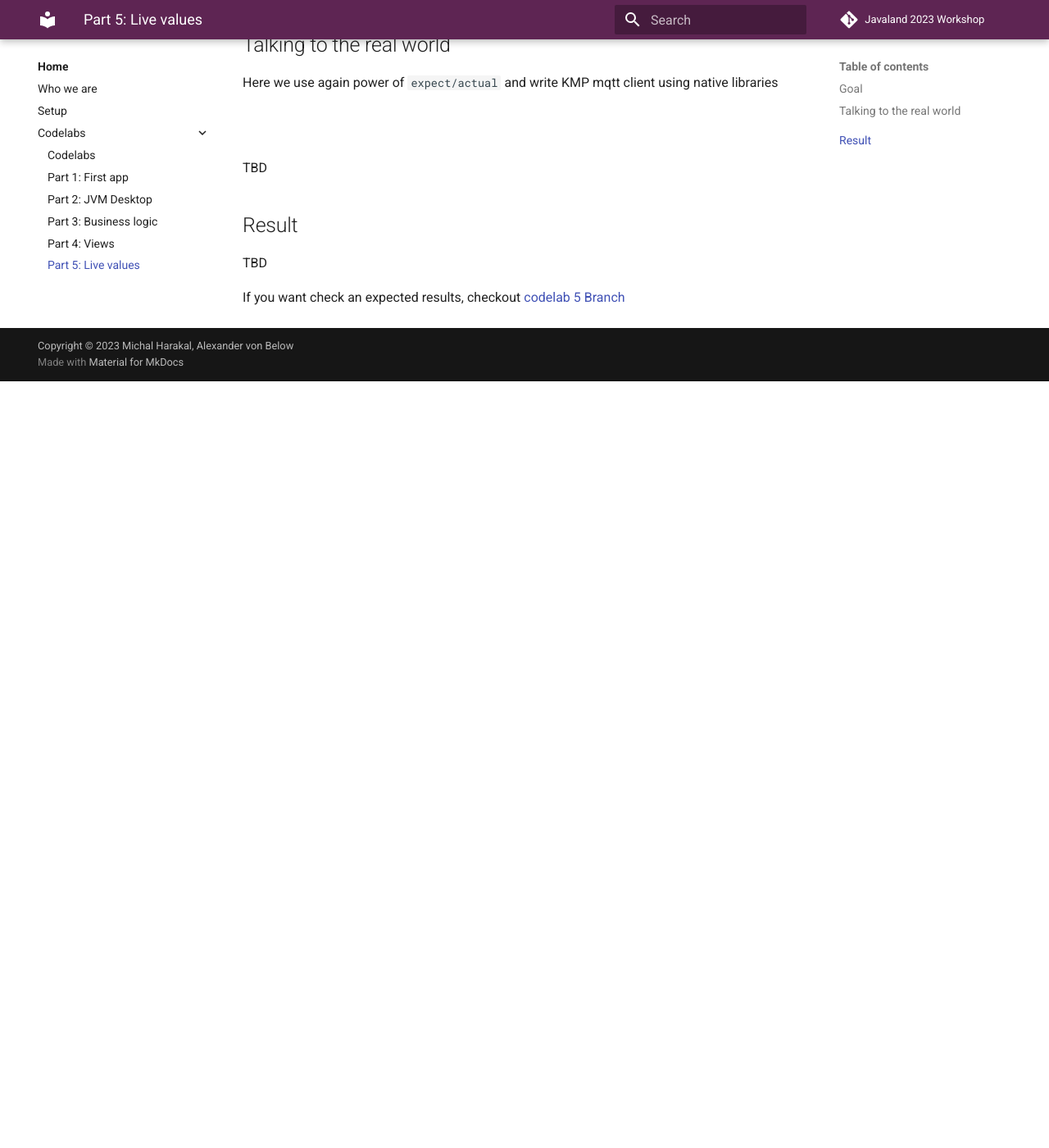
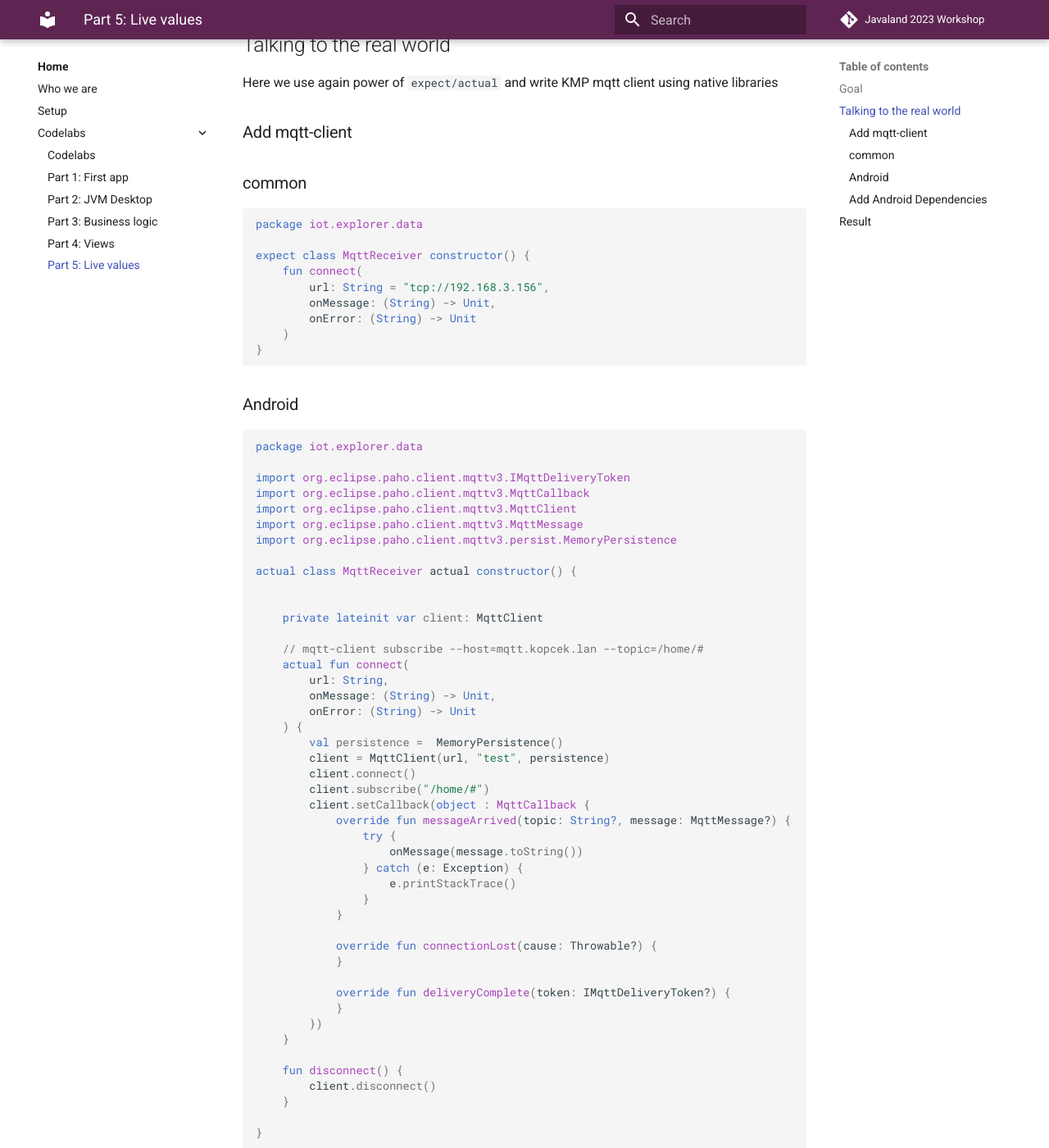
Before and after one commit to michalharakal/kmp-workshop, an MkDocs documentation site: the page built from javaland2023/mkdocs/src/doc/docs/codelab-5.md, in a window 1280 px wide and 1400 px high, scrolled down 1339 px. Shown: the whole window at 82% size. Built offline with MkDocs 1.6.1 and Material for MkDocs 9.7.7, drawn with Linux system fonts in a browser that asks for light colours; comment, search, counter and statistics services are not loaded; before the commit the page ends 1804 px from its top, so only the background shows below that; some of the changed text lies outside the part shown.

Commit message:
Add notes on codelab 5

````diff
--- a/javaland2023/mkdocs/src/doc/docs/codelab-5.md
+++ b/javaland2023/mkdocs/src/doc/docs/codelab-5.md
@@ -14,13 +14,89 @@ Finaly  are going to talk the real device. In this case it is a small ESP832 boa
 
 Here we use again power of `expect/actual` and write KMP mqtt client using native libraries
 
-###
+### Add mqtt-client
 
-TBD
+### common
+```kotlin
+package iot.explorer.data
+
+expect class MqttReceiver constructor() {
+    fun connect(
+        url: String = "tcp://192.168.3.156",
+        onMessage: (String) -> Unit,
+        onError: (String) -> Unit
+    )
+}
+```
+
+### Android
+
+```kotlin
+package iot.explorer.data
+
+import org.eclipse.paho.client.mqttv3.IMqttDeliveryToken
+import org.eclipse.paho.client.mqttv3.MqttCallback
+import org.eclipse.paho.client.mqttv3.MqttClient
+import org.eclipse.paho.client.mqttv3.MqttMessage
+import org.eclipse.paho.client.mqttv3.persist.MemoryPersistence
+
+actual class MqttReceiver actual constructor() {
+
+
+    private lateinit var client: MqttClient
+
+    // mqtt-client subscribe --host=mqtt.kopcek.lan --topic=/home/#
+    actual fun connect(
+        url: String,
+        onMessage: (String) -> Unit,
+        onError: (String) -> Unit
+    ) {
+        val persistence =  MemoryPersistence()
+        client = MqttClient(url, "test", persistence)
+        client.connect()
+        client.subscribe("/home/#")
+        client.setCallback(object : MqttCallback {
+            override fun messageArrived(topic: String?, message: MqttMessage?) {
+                try {
+                    onMessage(message.toString())
+                } catch (e: Exception) {
+                    e.printStackTrace()
+                }
+            }
+
+            override fun connectionLost(cause: Throwable?) {
+            }
+
+            override fun deliveryComplete(token: IMqttDeliveryToken?) {
+            }
+        })
+    }
+
+    fun disconnect() {
+        client.disconnect()
+    }
+
+}
+```
+### Add Android Dependencies
+
+```kotlin
+       val androidMain by getting {
+            dependencies {
+                api("androidx.appcompat:appcompat:1.6.1")
+                api("androidx.core:core-ktx:1.9.0")
+                api("androidx.lifecycle:lifecycle-runtime-compose:2.6.0")
+                api("androidx.lifecycle:lifecycle-runtime-ktx:2.6.0")
+                api("androidx.lifecycle:lifecycle-viewmodel-ktx:2.6.0")
+                implementation("org.eclipse.paho:org.eclipse.paho.client.mqttv3:1.2.5")
+            }
+        }
+```
+As you can see, we use eclipse's paho library for mqtt communication, show real power of Kotlin Multiplatform.
 
 
 ## Result
 
-TBD
+Voilà, now we have a real device connected to our app.
 
 If you want check an expected results, checkout [codelab 5 Branch](https://github.com/michalharakal/kmp-workshop/tree/javaland2023/codelab-5/javaland2023/codelab/iot-explorer)
````
